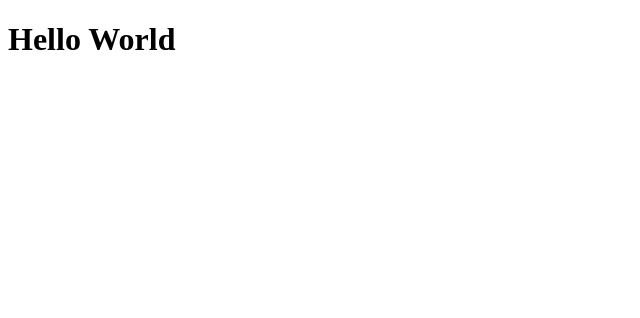
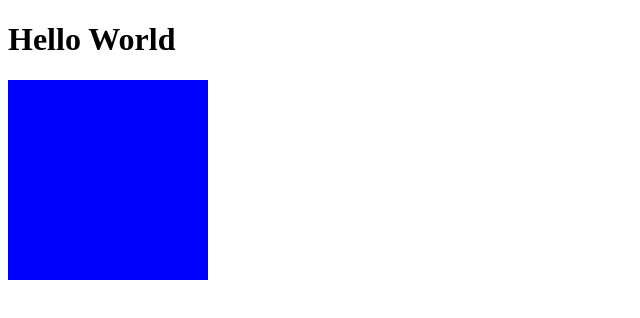
Before and after one commit to sekine11/JavaScript, a plain HTML site: page index.html in a window 1280 px wide. Shown: the whole page, without its empty margins (0-640 px from the left). Drawn offline with nearby package versions, Linux system fonts and the light colour scheme.

Commit message:
[Finish] 6-5

```diff
--- a/app.js
+++ b/app.js
@@ -1,3 +1,15 @@
 $(document).ready(function(){
-	$('body').html('<h1>Hello World</h1>');
-})
+	$('h1').html('Hello World');
+});
+
+$(function(){
+  $('.box1').show(1000,function(){
+  	$('.box1').slideDown(function(){
+  	$('.box1').css({
+  	'width': '200px;',
+  	'height': '100px;',
+  	'background-color': 'blue'
+  });
+  });
+  });
+});
--- a/index.html
+++ b/index.html
@@ -4,9 +4,11 @@
 	<meta charset="utf-8">
 	<meta http-equiv="X-UA-Compatible" content="IE=edge">
 	<title></title>
-	<link rel="stylesheet" href="">
+	<link rel="stylesheet" href="style.css">
 </head>
 <body>
+	<h1></h1>
+	<div class="box1"></div>
 	<script src="https://ajax.googleapis.com/ajax/libs/jquery/3.4.1/jquery.min.js"></script>
 	<script src="app.js"></script>
 </body>
--- /dev/null
+++ b/style.css
@@ -0,0 +1,6 @@
+.box1 {
+	display: none;
+	background-color: red;
+	height: 200px;
+	width: 200px;
+}
```
